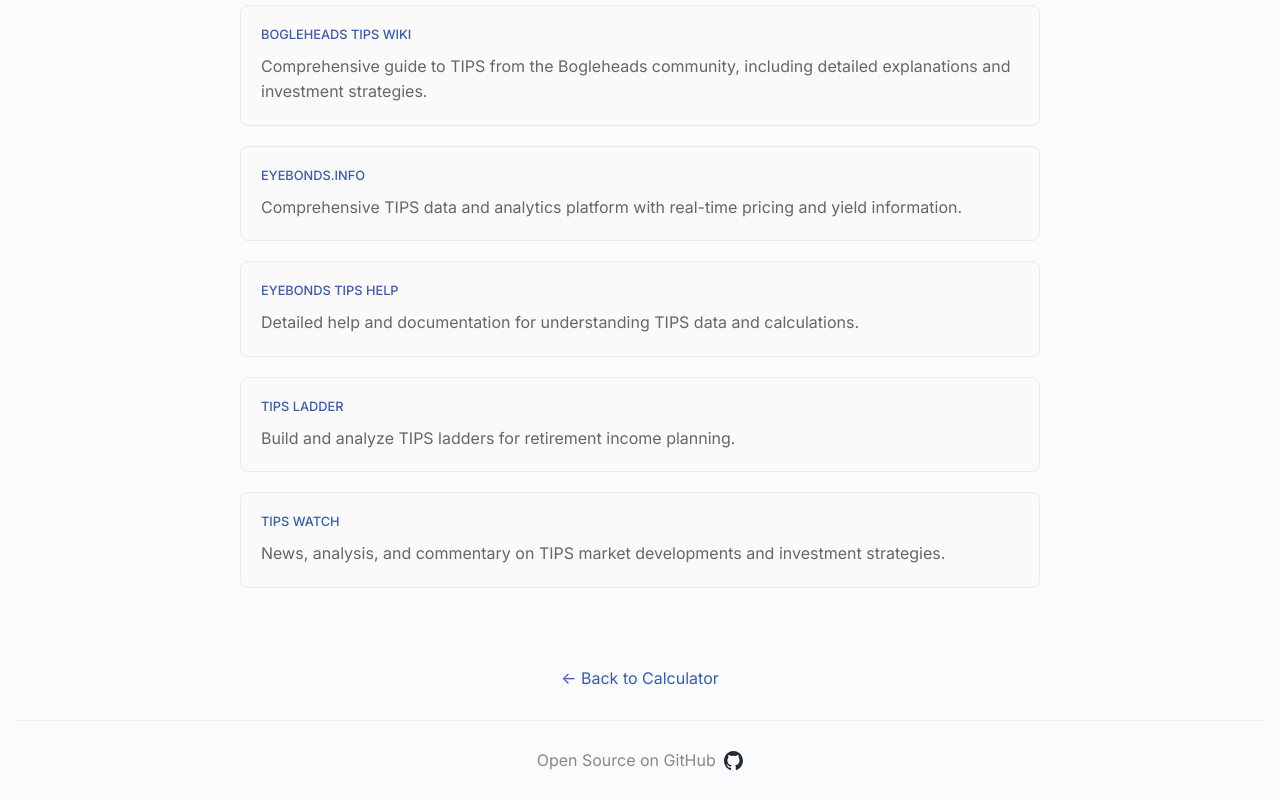
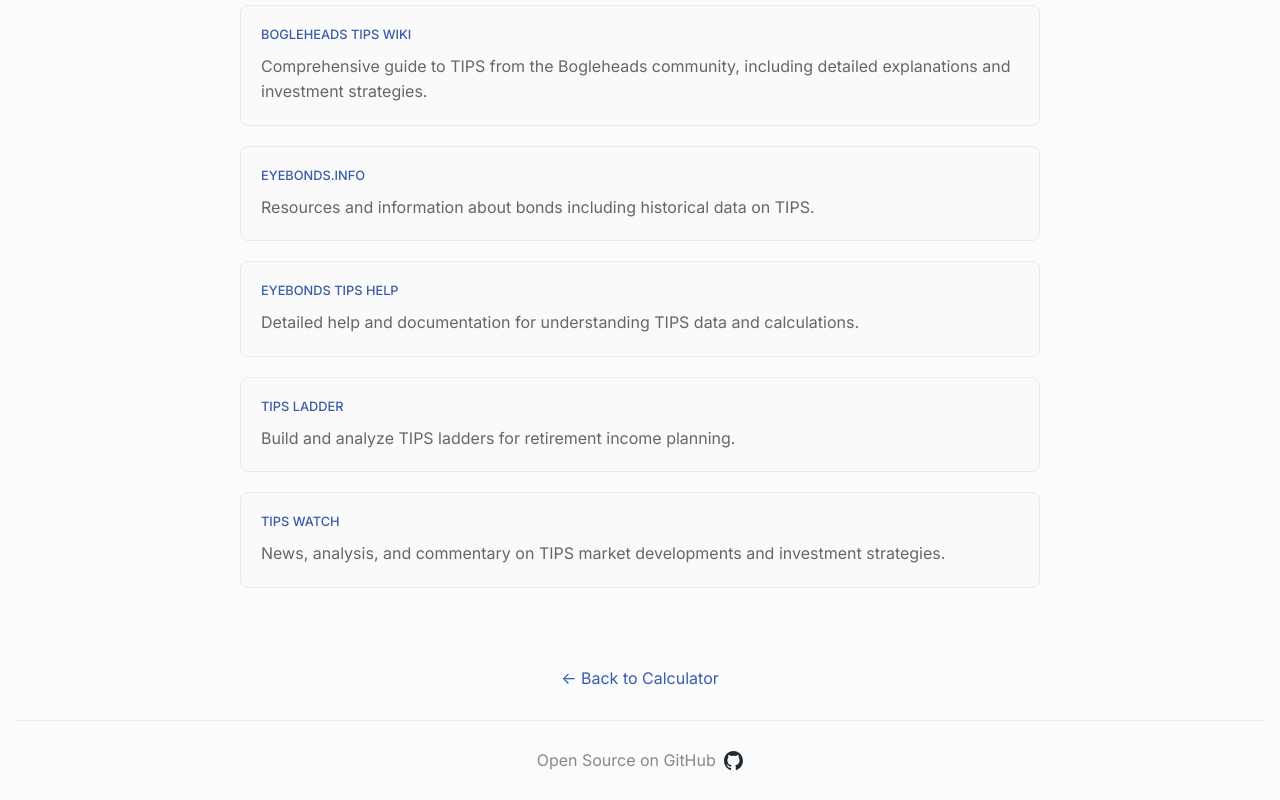
Before and after one commit to dabutvin/tips-calculator, a Next.js app: page /resources in a window 1280 px wide. Shown: the part 1231-2031 px from the top of the page. Built offline with nearby package versions, Linux system fonts and the light colour scheme.

Commit message:
update description of eyebonds.info

```diff
--- a/app/resources/page.js
+++ b/app/resources/page.js
@@ -172,8 +172,8 @@
                                     </a>
                                 </h3>
                                 <p style={{ margin: '0', color: '#666' }}>
-                                    Comprehensive TIPS data and analytics platform with real-time
-                                    pricing and yield information.
+                                    Resources and information about bonds including historical data
+                                    on TIPS.
                                 </p>
                             </div>
 
```
